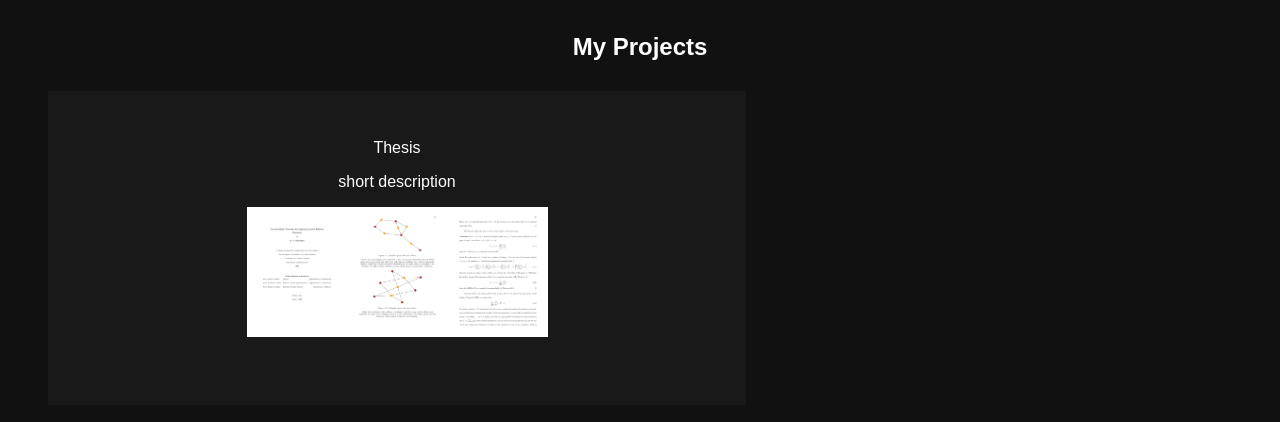
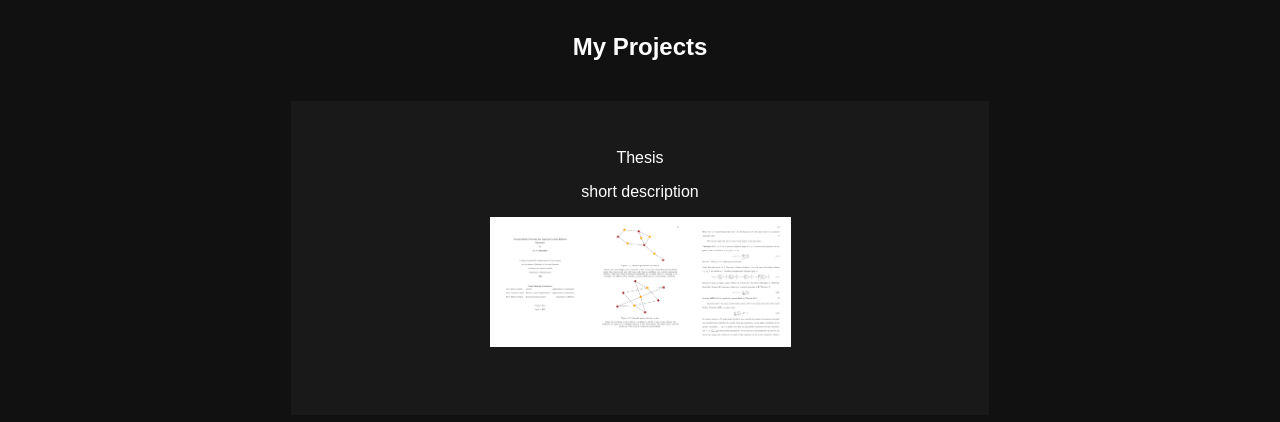
Before and after one commit to kvschneider0/personal-website, a website: page index.html in a window 1280 px wide. Shown: the part 451-873 px from the top of the page. Drawn offline with Linux system fonts and the light colour scheme.

Commit message:
fixed styling for projects

```diff
--- a/style.css
+++ b/style.css
@@ -37,7 +37,8 @@ body {
     color: #fff;
     width: 50%;
     padding: 3em  3em 4em;
-    margin: 10px;
+    margin: auto;
+    margin-top: 20px;
 }
 
 #projects-div img {
```
